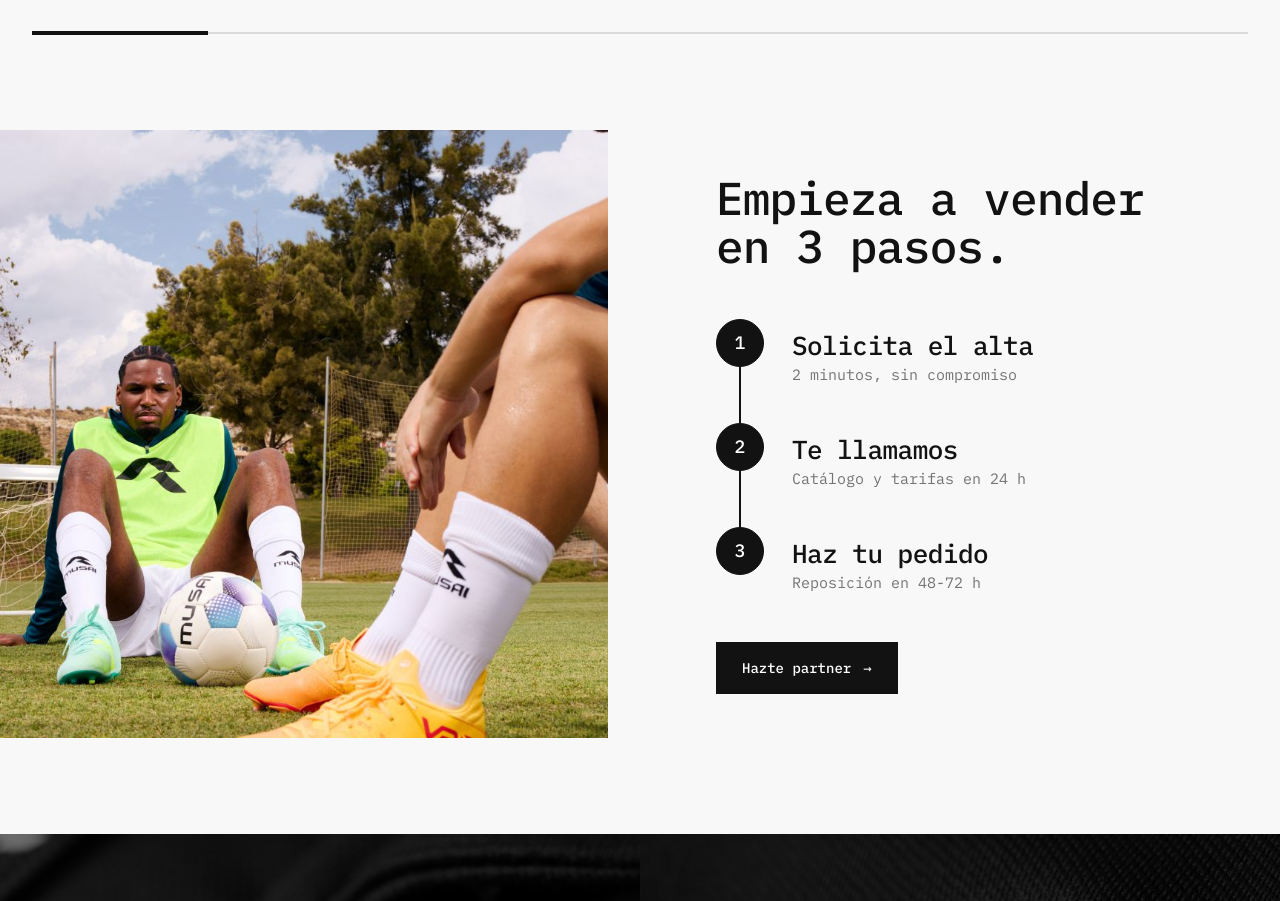
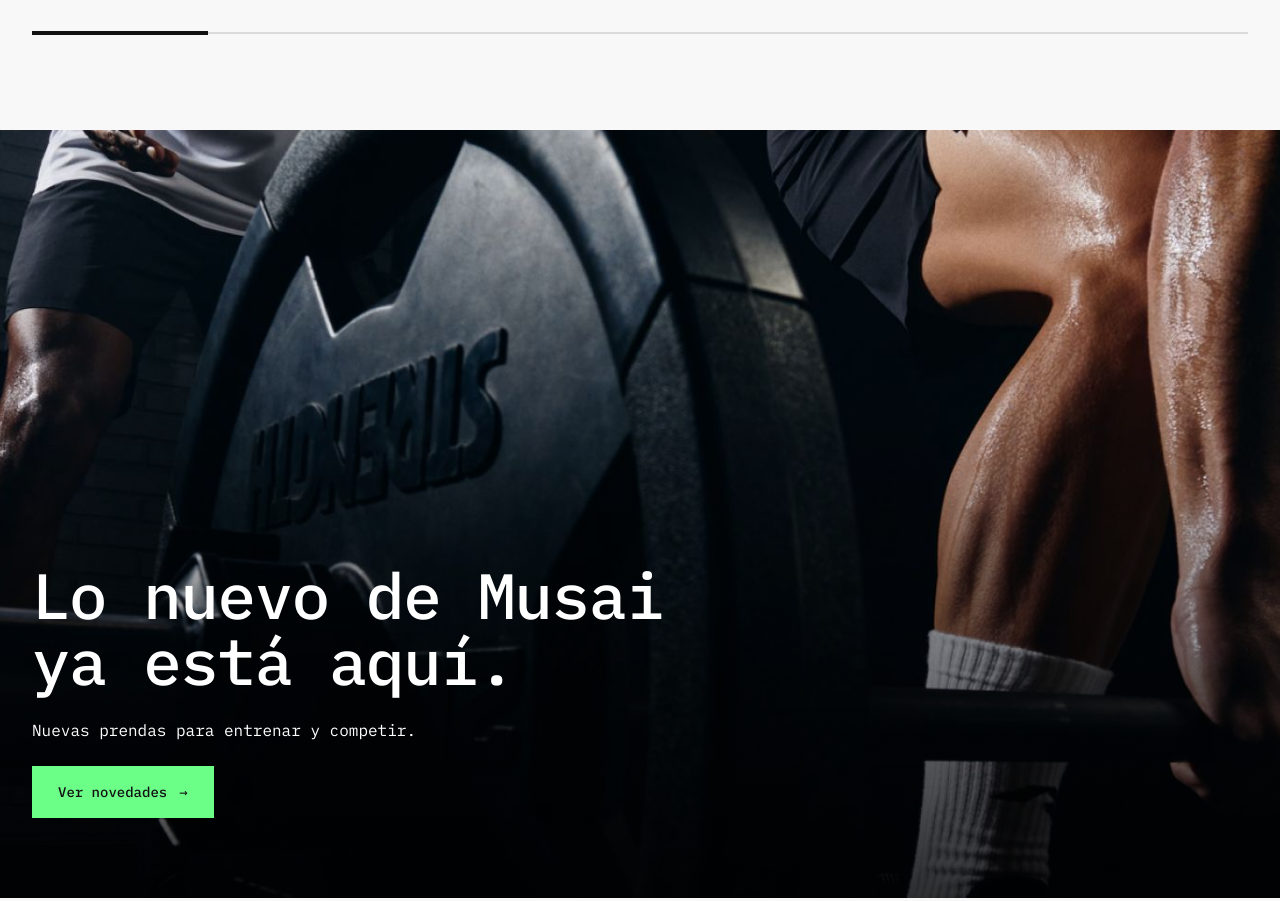
Before and after one commit to marcosruizgorfactory/musai-home, a plain HTML site: page index.html in a window 1280 px wide. Shown: the part 5220-6121 px from the top of the page. Drawn offline with Linux system fonts and the light colour scheme.

Commit message:
Recuperar banner Lo nuevo de Musai tras accesorios
Co-Authored-By: Claude Opus 5.5 <noreply@anthropic.com>

```diff
--- a/index.html
+++ b/index.html
@@ -514,6 +514,9 @@ footer{background:var(--dark);color:var(--white);overflow:hidden}
 
 
 
+  <!-- B1 banner novedades -->
+  <section class="b1"><div class="wrap c"><h2>Lo nuevo de Musai<br>ya está aquí.</h2><p style="margin:0;font-size:16px">Nuevas prendas para entrenar y competir.</p><a class="btn btn-green" href="#novedades">Ver novedades <span class="ar">→</span></a></div></section>
+
   <!-- P3 pasos -->
   <section class="steps">
     <div class="ph" role="img" aria-label="Jugadores de un club con equipación Musai"></div>
```
